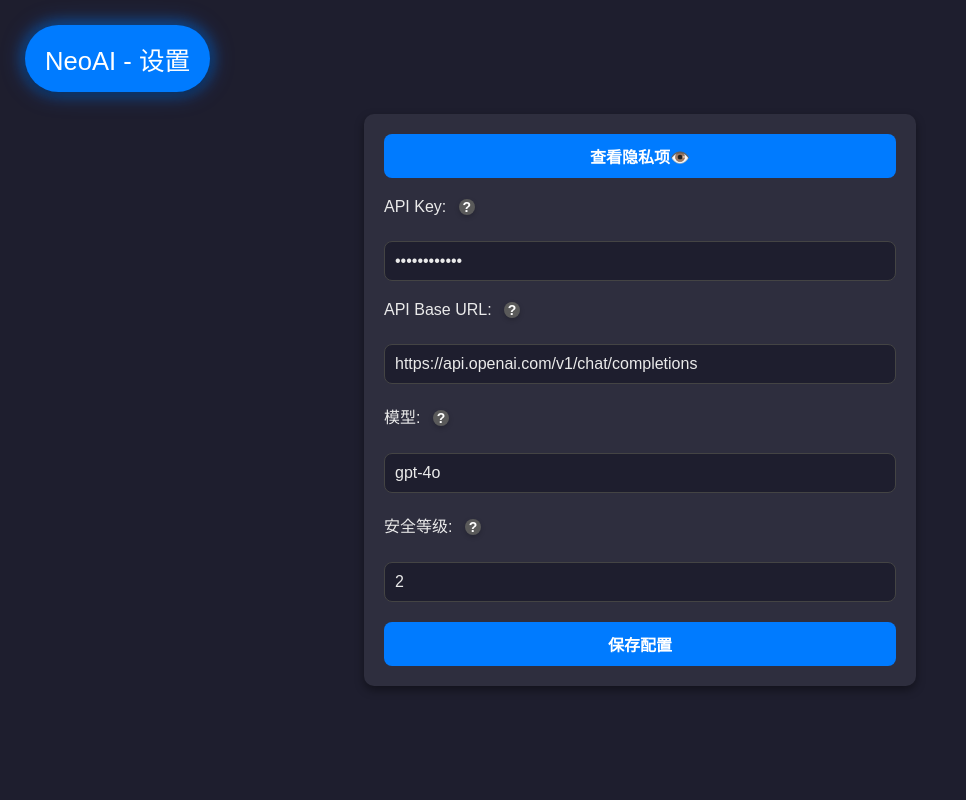
After one commit to mieshen/NeoAI, a Flask app: page /config in a window 1280 px wide. The commit adds this page. Shown: the whole page, without its empty margins (0-966 px from the left). Run offline with Flask 2, Linux system fonts and the light colour scheme.

Commit message:
更新权限等级或执行级别的描述为“安全等级”，修改相关提示信息，并添加配置管理页面及其功能。写的好累啊 这么好的项目不火没道理！！！

```diff
--- a/level/common.py
+++ b/level/common.py
@@ -12,7 +12,7 @@ def generate_prompt(level, user_input, system_info, allowed_operations, restrict
 
 
     level_definition = (
-        "权限等级说明：\n"
+        "安全等级说明：\n"
         "- Level 0: 最高权限，允许所有操作，包括高危操作（数字越小权限越高）。\n"
         "- Level 1: 高权限，允许大多数操作，但禁止高危操作。\n"
         "- Level 2: 中等权限，允许部分操作，但限制系统修改和高危命令。\n"
@@ -21,7 +21,7 @@ def generate_prompt(level, user_input, system_info, allowed_operations, restrict
 
 
     return f"""
-⚙️ 当前执行等级：Level {level}(数字越小权限越高)。
+⚙️ 当前安全等级：Level {level}(数字越小权限越高)。
 例：如一个操作需要Level 2权限，那么Level 3 无法执行，Level 1 和 Level 0 也可以执行。这就是等级数字越小，权限越高的含义。
 🖥️ 系统信息：
 {system_info_text}
--- a/main.py
+++ b/main.py
@@ -14,7 +14,7 @@ DEFAULT_CONFIG = {
     "API_KEY": "YOUR_API_KEY",
     "API_BASE_URL": "https://api.openai.com/v1/chat/completions",
     "MODEL": "gpt-4o",
-    "EXECUTION_LEVEL": 0,
+    "EXECUTION_LEVEL": 2,
     "LOOP": True,
     "LOG_OUTPUT": False
 }
@@ -131,7 +131,7 @@ def run_main_program(user_input, web_ui_url=None):
     # 获取系统信息
     system_info = get_system_info()
 
-    # 根据当前执行级别选择合适的参数
+    # 根据当前安全等级选择合适的参数
     execution_level = config["EXECUTION_LEVEL"]
     if execution_level == 0:
         from level.level_0 import get_prompt
@@ -142,7 +142,7 @@ def run_main_program(user_input, web_ui_url=None):
     elif execution_level == 3:
         from level.level_3 import get_prompt
     else:
-        raise ValueError("无效的执行级别")
+        raise ValueError("无效的安全等级")
 
     # 生成 Prompt
     prompt = get_prompt(user_input, system_info)
--- a/web-ui.py
+++ b/web-ui.py
@@ -1,6 +1,5 @@
 from flask import Flask, request, jsonify, render_template
-from main import run_main_program
-from main import run_main_program, load_config, config
+from main import run_main_program, load_config, config, save_config
 
 # 指定 templates 和 static 文件夹路径
 app = Flask(
@@ -17,6 +16,14 @@ def index():
     WebUI 主页面
     """
     return render_template("index.html")
+
+@app.route("/config")
+def config_page():
+    """
+    配置管理页面
+    """
+    return render_template("config.html", config=config)
+
 
 @app.route("/api/logs", methods=["GET"])
 def get_logs():
@@ -56,13 +63,23 @@ def interact_with_ai():
     }), 200
 
 
-@app.route("/api/config", methods=["GET"])
-def get_config():
+@app.route("/api/config", methods=["GET", "POST"])
+def manage_config():
     """
-    返回当前的配置
+    获取或更新配置
     """
-    return jsonify(config), 200
+    if request.method == "GET":
+        return jsonify(config), 200
 
+    elif request.method == "POST":
+        new_config = request.json
+        if not new_config:
+            return jsonify({"error": "Invalid configuration data"}), 400 # 返回错误消息
+
+        # 更新配置
+        config.update(new_config)
+        save_config()  # 保存配置到文件
+        return jsonify({"message": "Configuration updated successfully!"}), 200 # 返回成功消息
 
 
 def find_free_port():
@@ -74,8 +91,9 @@ def find_free_port():
         s.bind(("0.0.0.0", 0))
         return s.getsockname()[1]
 
+
 if __name__ == "__main__":
-    load_config()
+    load_config()  # 加载配置
     # 使用动态端口
     port = 7820
     print(f"Starting WebUI on http://0.0.0.0:{port}...")
--- /dev/null
+++ b/web-ui/static/config.css
@@ -0,0 +1,162 @@
+/* config_styles.css */
+body {
+    margin: 0;
+    padding: 0;
+    font-family: Arial, sans-serif;
+    background-color: #1e1e2e;
+    color: #eaeaea;
+    display: flex;
+    flex-direction: column;
+    align-items: center;
+    justify-content: center;
+    height: 100vh;
+    transition: background-color 0.3s ease, color 0.3s ease;
+}
+
+
+.container {
+
+    width: 90%;
+    max-width: 80%;
+    background-color: #2e2e3e;
+    border-radius: 10px;
+    box-shadow: 0 4px 10px rgba(0, 0, 0, 0.4);
+    padding: 20px;
+}
+@media screen and (min-width: 768px) {
+    .container {
+        width: 60%;
+    }
+
+}
+
+@media screen and (min-width: 1200px) {
+    .container {
+        width: 40%;
+    }
+
+}
+
+form {
+    display: flex;
+    flex-direction: column;
+    gap: 20px;
+}
+
+form label {
+    font-size: 1rem;
+    color: #eaeaea;
+    margin-bottom: 5px;
+}
+
+form input[type="text"],
+form input[type="password"],
+form input[type="number"],
+form input[type="checkbox"] {
+    background-color: #1e1e2e;
+    border: 1px solid #444;
+    color: #eaeaea;
+    border-radius: 8px;
+    padding: 10px;
+    font-size: 1rem;
+    outline: none;
+    transition: all 0.3s ease;
+}
+
+form input[type="text"]:focus,
+form input[type="password"]:focus,
+form input[type="number"]:focus {
+    border-color: #007bff;
+    box-shadow: 0 0 8px rgba(0, 123, 255, 0.6);
+}
+
+form input[type="checkbox"] {
+    width: 20px;
+    height: 20px;
+    cursor: pointer;
+    margin-right: 10px;
+}
+
+form input[type="checkbox"]:checked {
+    background-color: #007bff;
+    border-color: #007bff;
+}
+
+button {
+    padding: 10px 20px;
+    background-color: #007bff;
+    color: white;
+    font-size: 1rem;
+    font-weight: bold;
+    border: none;
+    border-radius: 8px;
+    cursor: pointer;
+    transition: all 0.3s ease;
+    text-align: center;
+}
+
+button:hover {
+    background-color: #0056b3;
+    transform: scale(1.05);
+}
+
+button:active {
+    background-color: #003f88;
+    transform: scale(0.95);
+}
+
+button:disabled {
+    background-color: #444;
+    cursor: not-allowed;
+    opacity: 0.7;
+}
+
+.tooltip-icon {
+    display: inline-block;
+    margin-left: 8px;
+    width: 16px;
+    height: 16px;
+    text-align: center;
+    line-height: 16px;
+    font-size: 14px;
+    font-weight: bold;
+    color: #ffffff;
+    cursor: pointer;
+    border-radius: 50%;
+    background-color: #5a5a5a;
+    box-shadow: 0 2px 5px rgba(0, 0, 0, 0.2);
+    transition: all 0.3s ease;
+    position: relative;
+}
+
+.tooltip-icon:hover {
+    background-color: #49496e;
+    color: #ffffff;
+    box-shadow: 0 4px 10px rgba(0, 0, 0, 0.4);
+}
+
+.tooltip-icon::after {
+    content: attr(data-tooltip);
+    visibility: hidden;
+    opacity: 0;
+    background-color: #303049;
+    color: #fff;
+    text-align: center;
+    padding: 5px 10px;
+    border-radius: 5px;
+    position: absolute;
+    z-index: 10;
+    bottom: 125%;
+    left: 50%;
+    transform: translateX(-50%);
+    width: max-content;
+    max-width: 300px;
+    box-shadow: 0 2px 6px rgba(0, 0, 0, 0.4);
+    font-size: 12px;
+    transition: opacity 0.3s ease, visibility 0.3s ease;
+}
+
+.tooltip-icon:hover::after {
+    visibility: visible;
+    opacity: 1;
+}
--- /dev/null
+++ b/web-ui/static/config.js
@@ -0,0 +1,59 @@
+function saveConfig() {
+    const form = document.getElementById("config_form");
+    const formData = new FormData(form);
+    const updateButton = document.getElementById("update_button");
+
+    const config = {};
+    formData.forEach((value, key) => {
+        if (key === "EXECUTION_LEVEL") {
+            config[key] = parseInt(value, 10); // 一定要转换为10进制整数！！！否则后端会出现未知安全等级
+        } else if (value === "on") {
+            config[key] = true; // 处理布尔值
+        } else if (value === "off") {
+            config[key] = false; // 如果需要处理 "off" 情况
+        } else {
+            config[key] = value; // 默认作为字符串保存
+        }
+    });
+
+    fetch("/api/config", {
+        method: "POST",
+        headers: {
+            "Content-Type": "application/json",
+        },
+        body: JSON.stringify(config),
+    })
+    .then((response) => {
+        if (!response.ok) {
+            throw new Error("Failed to save configuration.");
+        }
+        return response.json();
+    })
+    .then((data) => {
+        updateButton.textContent = "✅已更新配置文件✅"; // 更新按钮文本
+        setTimeout(() => {
+            updateButton.textContent = "保存配置"; // 恢复按钮文本
+        }, 4000);
+    })
+    .catch((error) => {
+        console.error("Error:", error);
+
+        updateButton.textContent = "❌配置文件保存失败❌"; // 更新按钮文本
+        setTimeout(() => {
+            updateButton.textContent = "保存配置"; // 恢复按钮文本
+        }, 6000);
+    });
+}
+
+function togglePasswordVisibility() {
+    const passwordInput = document.getElementById("api_key");
+    const toggleButton = document.getElementById("toggle_password");
+
+    if (passwordInput.type === "password") {
+        passwordInput.type = "text";
+        toggleButton.textContent = "隐藏隐私项🙈"; // 图标切换为隐藏状态
+    } else {
+        passwordInput.type = "password";
+        toggleButton.textContent = "查看隐私项👁️"; // 图标切换为显示状态
+    }
+}
--- /dev/null
+++ b/web-ui/templates/config.html
@@ -0,0 +1,59 @@
+<!DOCTYPE html>
+<html lang="en">
+
+<head>
+    <meta charset="UTF-8">
+    <meta name="viewport" content="width=device-width, initial-scale=1.0">
+    <title>NeoAI - 设置</title>
+    <link rel="stylesheet" href="{{ url_for('static', filename='config.css') }}">
+    <link rel="stylesheet" href="{{ url_for('static', filename='styles.css') }}">
+</head>
+
+<body>
+    <!-- 这是临时跳转！！！后续会增加弹出菜单 并且优化更多！！！ -->
+    <div class="header" onclick="window.location.href = '/'">NeoAI - 设置</div>
+
+
+    <div class="container">
+        <form id="config_form">
+            <button type="button" id="toggle_password" onclick="togglePasswordVisibility()">查看隐私项👁️</button>
+            <label for="api_key">
+                API Key:
+                <span class="tooltip-icon" data-tooltip="请输入您的 OpenAI API 密钥">?</span>
+            </label>
+            <input type="password" id="api_key" name="API_KEY" value="{{ config['API_KEY'] }}">
+
+
+            <label for="api_base_url">
+                API Base URL:
+                <span class="tooltip-icon" data-tooltip="请输入您的 API 基础 URL，默认值为 https://api.openai.com/v1/chat/completions">?</span>
+            </label>
+            <input type="text" id="api_base_url" name="API_BASE_URL" value="{{ config['API_BASE_URL'] }}">
+
+            <label for="model">
+                模型:
+                <span class="tooltip-icon" data-tooltip="请输入您希望使用的模型名称，例如 gpt-4">?</span>
+            </label>
+
+            <input type="text" id="model" name="MODEL" value="{{ config['MODEL'] }}">
+
+
+
+            <label for="execution_level">
+                安全等级:
+                <span class="tooltip-icon" data-tooltip="输入安全等级，范围 0 - 3。">?</span>
+            </label>
+
+            <input type="number" id="execution_level" name="EXECUTION_LEVEL" min="0" max="3" value="{{ config['EXECUTION_LEVEL'] }}">
+
+
+
+            <button type="button" id="update_button" onclick="saveConfig()">保存配置</button>
+        </form>
+    </div>
+
+    <script src="{{ url_for('static', filename='config.js') }}"></script>
+    <script src="{{ url_for('static', filename='scripts.js') }}"></script>
+</body>
+
+</html>
```
Also changed, not shown: web-ui/templates/index.html (+5 -6 lines).
